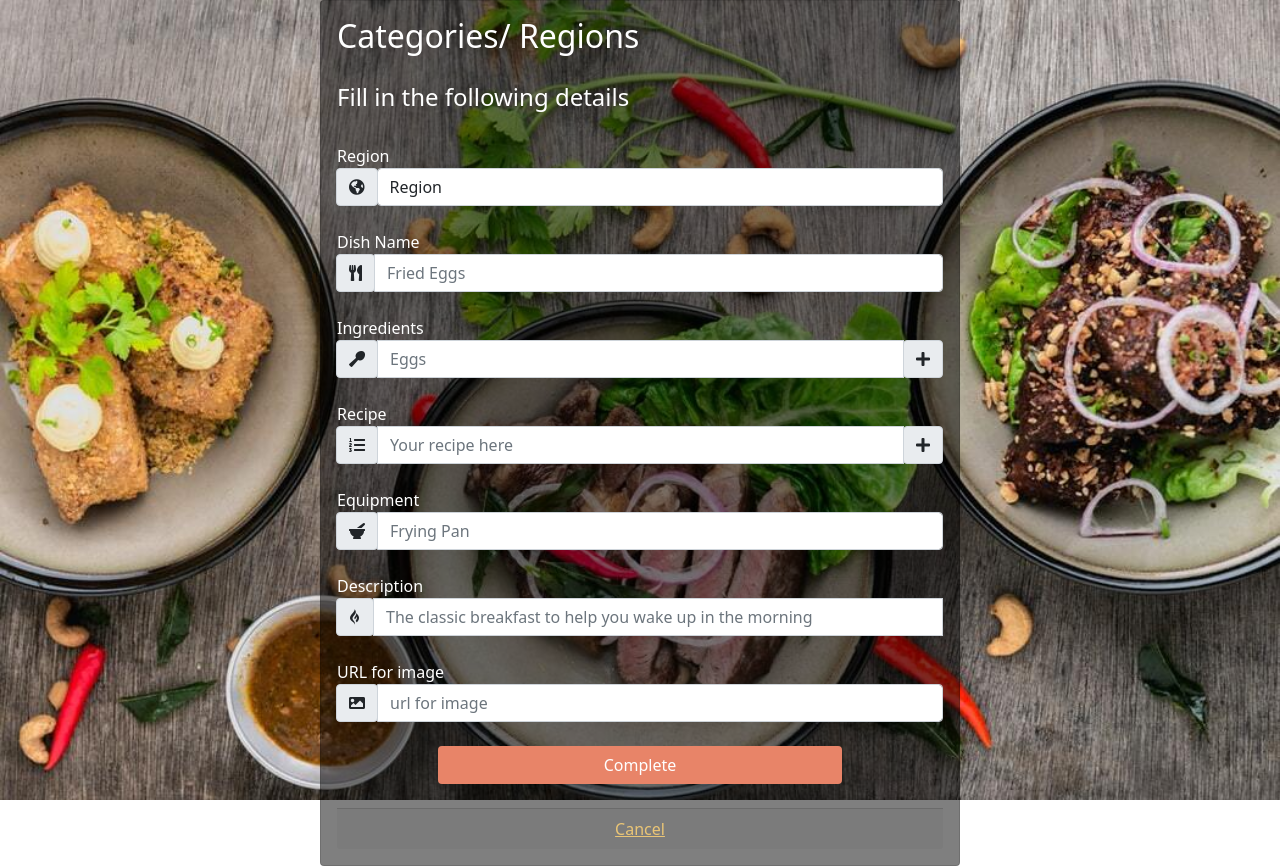
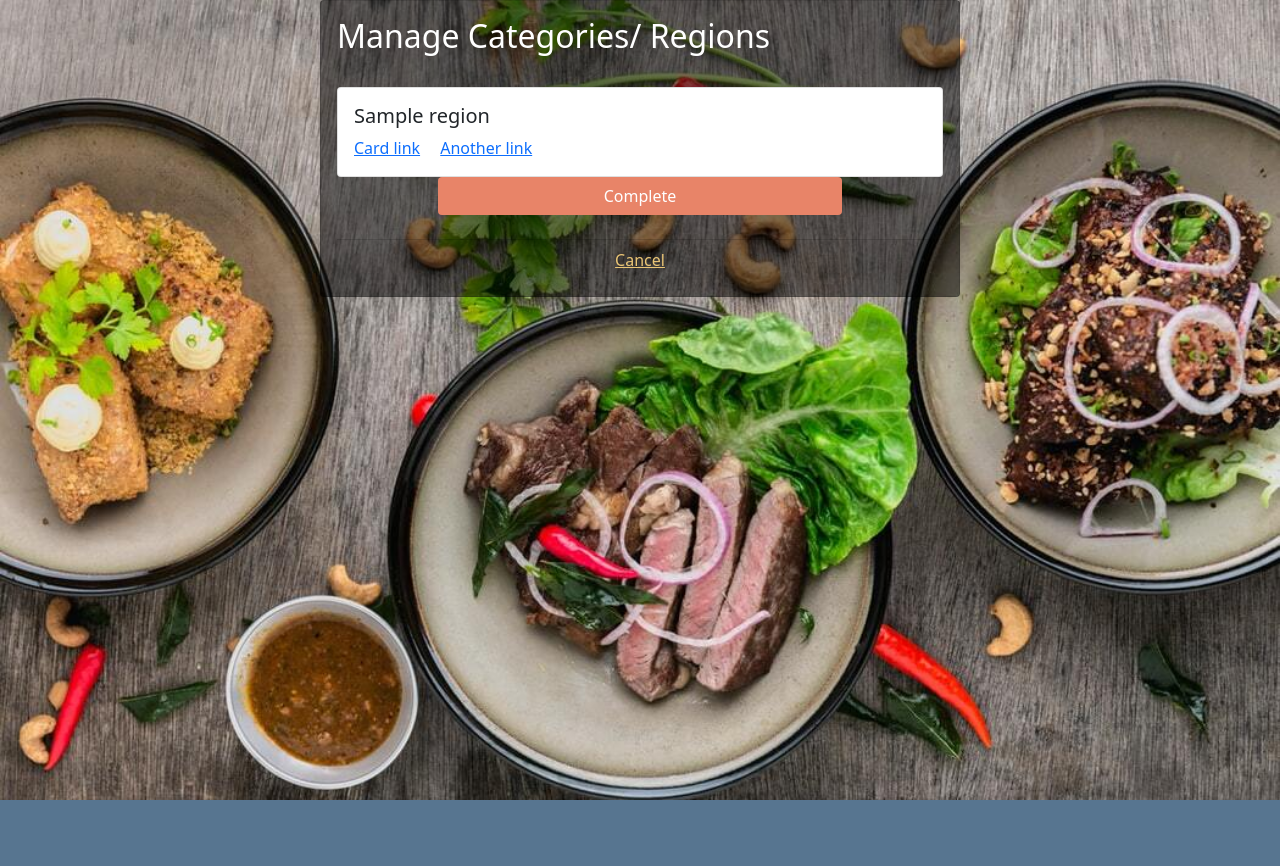
Before and after one commit to Tom1358/cooking_for_two, a Flask app: page /manage_category in a window 1280 px wide. Shown: the part 56-922 px from the top of the page. After the commit the page ends 856 px from the top, so only its background shows below. Run offline with Flask 2, Linux system fonts and the light colour scheme; a database or web service that is not in the repository returns one stand-in record (values such as "Sample title"); some libraries are stand-ins or nearby versions.

Commit message:
Wire up categories in manage_categories.html so regions are oulled from db

```diff
--- a/app.py
+++ b/app.py
@@ -178,7 +178,8 @@ def delete_recipe(recipe_id):
 
 @app.route("/manage_category", methods=["GET", "POST"])
 def manage_category():
-    return render_template("manage_category.html")
+    categories = list(mongo.db.categories.find())
+    return render_template("manage_category.html", categories=categories)
 
 
 @app.route("/add_category", methods=["GET", "POST"])
--- a/templates/manage_category.html
+++ b/templates/manage_category.html
@@ -5,132 +5,18 @@
 
     <div class="card register-card col-6 offset-3">
         <div class="card-body">
-            <h2 class="card-title text-white">Categories/ Regions</h2></br>
-            <h4 class="card-subtitle mb-2 text-white">Fill in the following details</h4></br>
+            <h2 class="card-title text-white">Manage Categories/ Regions</h2></br>
             <form method="POST" action="{{ url_for('manage_category') }}">
+                {% for category in categories %}
+                    <div class="card">
+                        <div class="card-body manage-category">
+                            <h5 class="card-title">{{ category.region }}</h5>
+                            <a href="#" class="card-link">Card link</a>
+                            <a href="#" class="card-link">Another link</a>
 
-                <!-- Region for user to input -->
-                <div class="input-group form-group">
-                    <label for="region" class="recipe-label text-white">Region</label>
-
-                    <div class="input-group-prepend">
-                        <span class="input-group-text"><i class="fas fa-globe-americas"></i></span>
+                        </div>
                     </div>
-
-                    <div class="form-group full-width">
-                        <select class="form-control" id="region" name="region">
-                            <option selected disabled>Region</option>
-                                {% for category in categories %}
-                                    <option value="{{ category.region  }}">{{ category.region }}</option>
-                                {% endfor %}
-                            </div>
-                        </select>
-                    </div>
-                </div></br>
-
-                <!-- Dish Name for user to input -->
-                <div class="input-group form-group">
-                    <label for="dish_name" class="recipe-label text-white">Dish Name</label>
-                    <div class="input-group-prepend">
-                        <span class="input-group-text"><i class="fas fa-utensils"></i></span>
-                    </div>
-
-                    <input id="dish_name" name="dish_name" type="text" class="form-control validate" minlength="5"
-                        maxlength="35" placeholder="Fried Eggs" required>
-                </div></br>
-
-                <!-- Ingredients for user to input -->
-                <div class="input-group form-group">
-
-                    <label for="Ingredients" class="recipe-label text-white">Ingredients</label>
-
-                    <div class="input-group-prepend">
-                        <span class="input-group-text"><i class="fas fa-utensil-spoon"></i></span>
-                    </div>
-
-                    <input id="ingredients" name="ingredients" type="text" class="form-control validate" minlength="5"
-                        maxlength="35" placeholder="Eggs" required>
-
-                    <!-- plus and minus buttons -->
-                    <div class="input-group-prepend">
-                        <span class="input-group-text"><a id="add-ingredient"><i class="fas fa-plus"></i></a></span>
-                    </div>
-                    <div class="input-group-prepend" hidden>
-                        <span class="input-group-text"><a id="minus-ingredient"><i class="fas fa-minus"></i></a></span>
-                    </div>
-
-                </div>
-
-                <div id="add-ingredient-div">
-                </div></br>
-
-                <!-- Recipe for user to input -->
-                <div class="input-group form-group">
-
-                    <label for="recipe" class="recipe-label text-white">Recipe</label>
-
-                    <div class="input-group-prepend">
-                        <span class="input-group-text"><i class="fas fa-list-ol"></i></span>
-                    </div>
-
-                    <input id="recipe" name="recipe" type="text" class="form-control validate" minlength="5"
-                        maxlength="200" placeholder="Your recipe here" required>
-
-                    <!-- plus and minus buttons -->
-                    <div class="input-group-prepend">
-                        <span class="input-group-text"><a id="add-recipe"><i class="fas fa-plus"></i></a></span>
-                    </div>
-                    <div class="input-group-prepend" hidden>
-                        <span class="input-group-text"><a id="minus-recipe"><i class="fas fa-minus"></i></a></span>
-                    </div>
-
-                </div>
-
-                <div id="add-recipe-div">
-                </div></br>
-
-                <!-- Equipment for user to input -->
-                <div class="input-group form-group">
-
-                    <label for="equipment" class="recipe-label text-white">Equipment</label>
-
-                    <div class="input-group-prepend">
-                        <span class="input-group-text"><i class="fas fa-mortar-pestle"></i></span>
-                    </div>
-
-                    <input id="equipment" name="equipment" type="text" class="form-control validate" minlength="5"
-                        maxlength="35" placeholder="Frying Pan" required>
-
-                </div></br>
-
-                <!-- Description for user to input -->
-                <div class="input-group form-group">
-
-                    <label for="description" class="recipe-label text-white">Description</label>
-
-                    <div class="input-group-prepend">
-                        <span class="input-group-text"><i class="fab fa-gripfire"></i></span>
-                    </div>
-
-                    <input id="description" name="description" type="text" class="form-control validate" minlength="5"
-                        maxlength="100" placeholder="The classic breakfast to help you wake up in the morning" required></br>
-
-                </div></br>
-
-                <!-- Image for user to input -->
-                <div class="input-group form-group">
-
-                    <label for="image" class="recipe-label text-white">URL for image</label>
-
-                    <div class="input-group-prepend">
-                        <span class="input-group-text"><i class="fas fa-image"></i></span>
-                    </div>
-
-                    <input id="image" name="image" type="url" class="form-control validate" minlength="5"
-                        maxlength="100" placeholder="url for image">
-
-                </div></br>
-
+                {% endfor %}
                 <!-- Complete Button -->
                 <div class="form-group">
                     <button type="submit" id="submit"
```
Also changed, not shown: static/css/style.css (line endings or trailing spaces).
